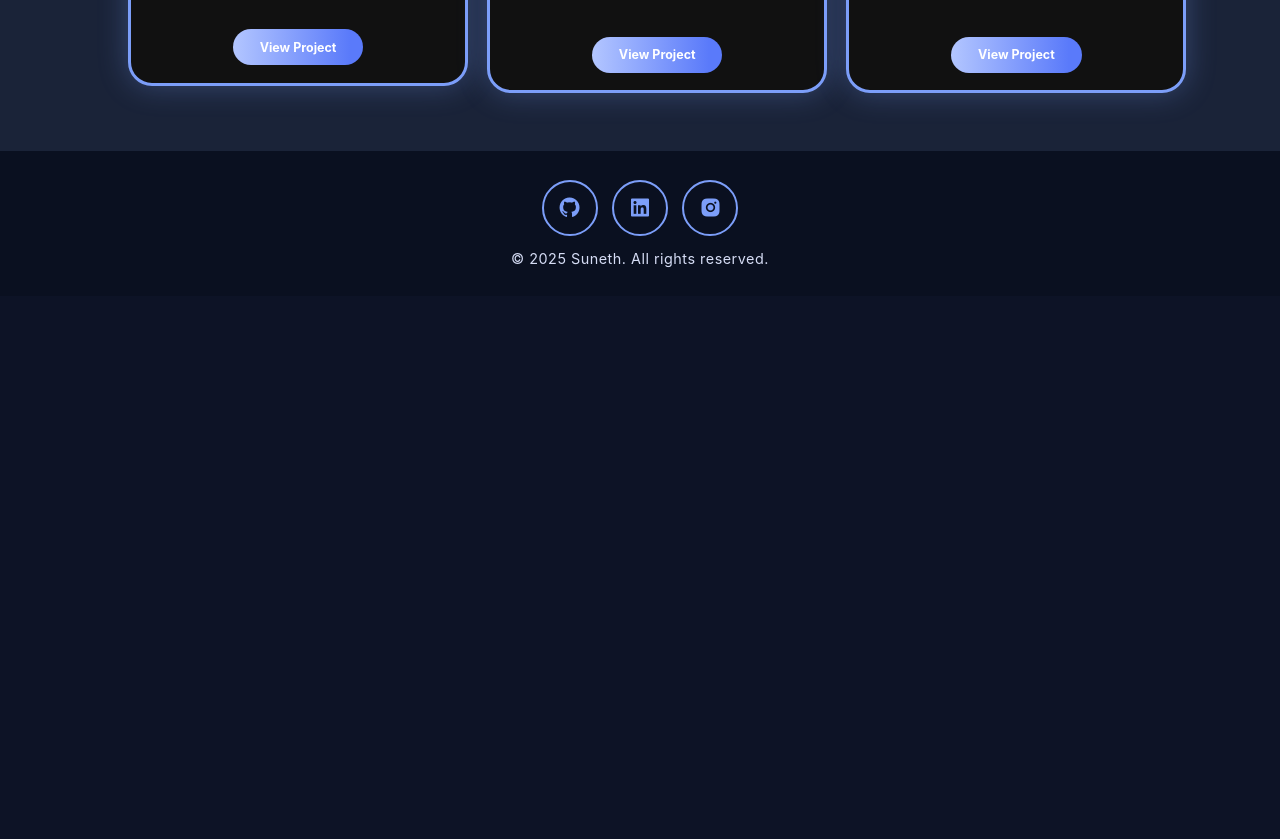
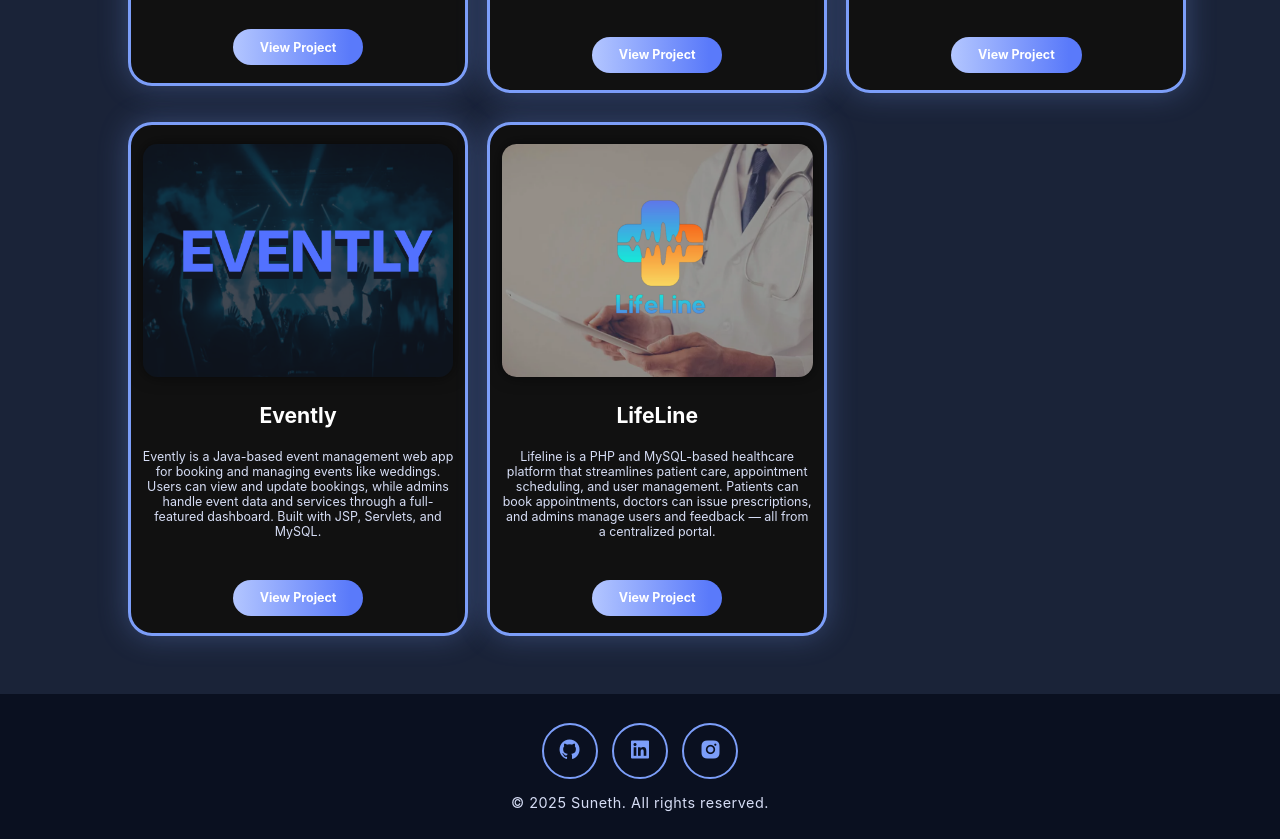
Before and after one commit to Suneth2220/suneth2220.github.io, a plain HTML site: page index.html in a window 1280 px wide. Shown: the part 1894-2733 px from the top of the page. Before the commit the page ends 2190 px from the top, so only its background shows below. Drawn offline with nearby package versions, Linux system fonts and the light colour scheme; a web font is replaced by a local one.

Commit message:
2 projects add

```diff
--- a/index.html
+++ b/index.html
@@ -124,6 +124,22 @@
             </p>
             <a class="btn" href="https://www.figma.com/design/TZeJj50eFuL821rwoj6eum/BINCO?node-id=0-1&t=6T8JIipzfh9Ii3Cy-1" target="_blank" rel="noopener">View Project</a>
           </div>
+          <div class="project-card">
+            <img src="evently.png" alt="">
+            <h3>Evently</h3>
+            <p>
+              Evently is a Java-based event management web app for booking and managing events like weddings. Users can view and update bookings, while admins handle event data and services through a full-featured dashboard. Built with JSP, Servlets, and MySQL.
+            </p>
+            <a class="btn" href="https://github.com/Suneth2220/Evently" target="_blank" rel="noopener">View Project</a>
+          </div>
+          <div class="project-card">
+            <img src="lifeline.png" alt="">
+            <h3>LifeLine</h3>
+            <p>
+              Lifeline is a PHP and MySQL-based healthcare platform that streamlines patient care, appointment scheduling, and user management. Patients can book appointments, doctors can issue prescriptions, and admins manage users and feedback — all from a centralized portal.
+            </p>
+            <a class="btn" href="https://github.com/Suneth2220/LifeLine-Medical-Portal" target="_blank" rel="noopener">View Project</a>
+          </div>
         </div>
       </section>
       <footer class="footer">
@@ -174,6 +190,12 @@
             </div>
             <div class="cv-entry">
               <h3>BINCO — Mobile banking app (Figma)</h3>
+            </div>
+            <div class="cv-entry">
+              <h3>Evently — Event management web app</h3>
+            </div>
+            <div class="cv-entry">
+              <h3>LifeLine — Healthcare portal</h3>
             </div>
           </div>
           <div class="cv-divider"></div>
```
Also changed, not shown: evently.png (added), lifeline.png (added).
